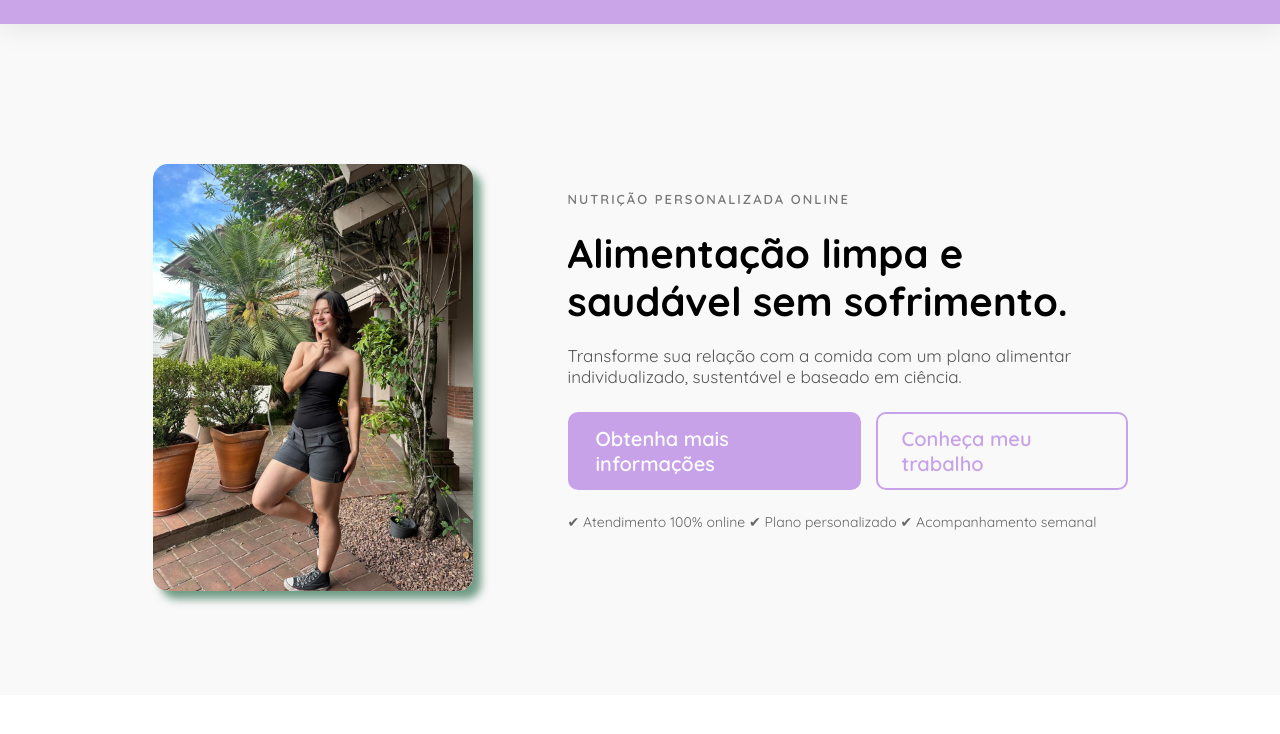
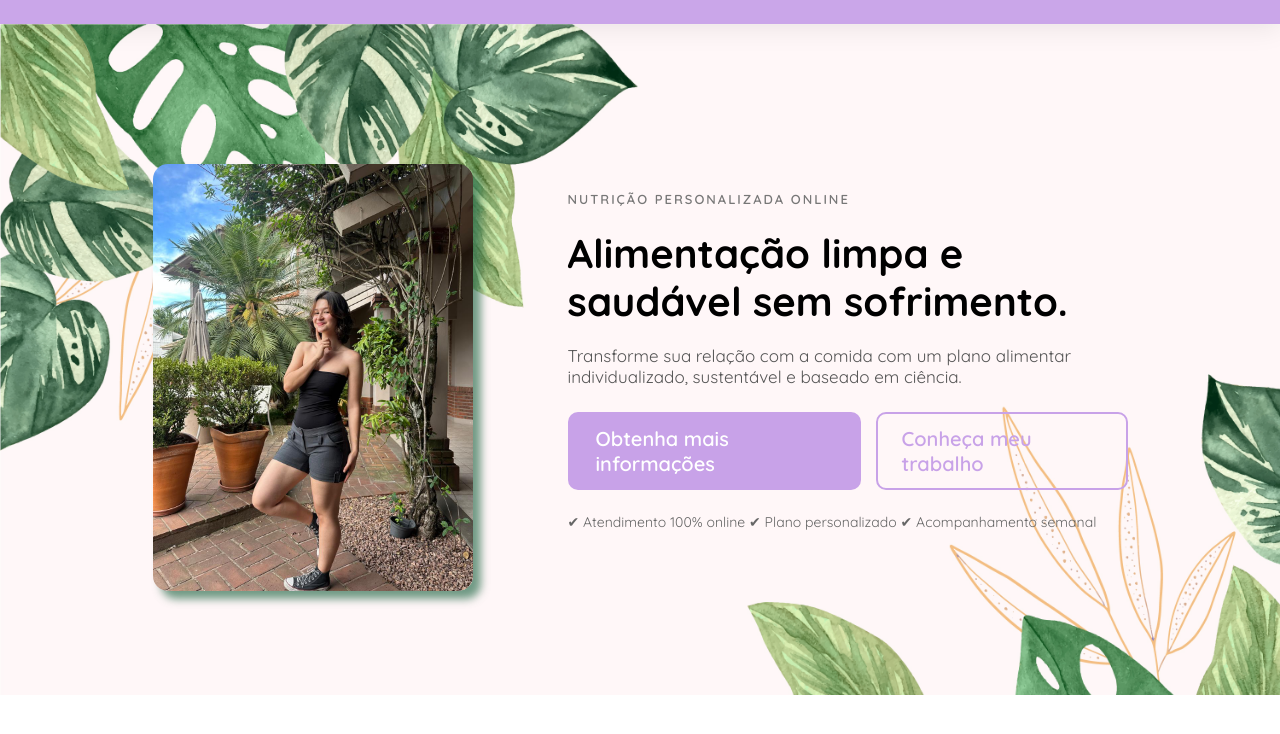
Before and after one commit to rr4lima/landingpage, a plain HTML site: page index.html in a window 1280 px wide. Shown: the part 66-800 px from the top of the page. Drawn offline with Linux system fonts and the light colour scheme; a web font is replaced by a local one.

Commit message:
Update style.css

```diff
--- a/style.css
+++ b/style.css
@@ -249,7 +249,7 @@ header {
     gap: 80px;
     padding: 100px 8%;
     background-color: #f9f9f9;
-    background-image: url(img/watercolor-floral-background/7782154.jpg);
+    background-image: url(img/7782154.jpg);
     background-repeat: no-repeat;
     background-size: cover;
 
@@ -747,4 +747,5 @@ header {
     .contatotexto h2 {
         font-size: 24px;
     }
+
 }
```
